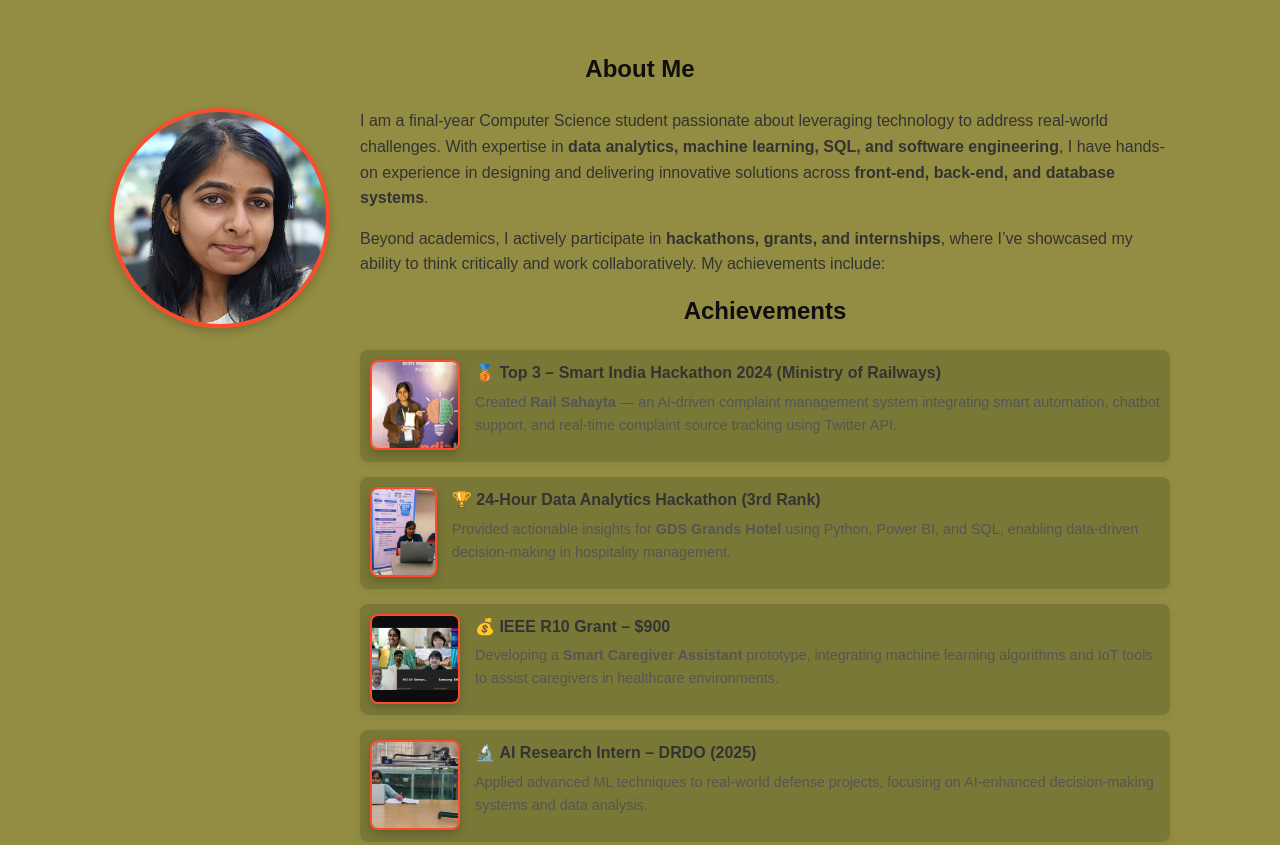
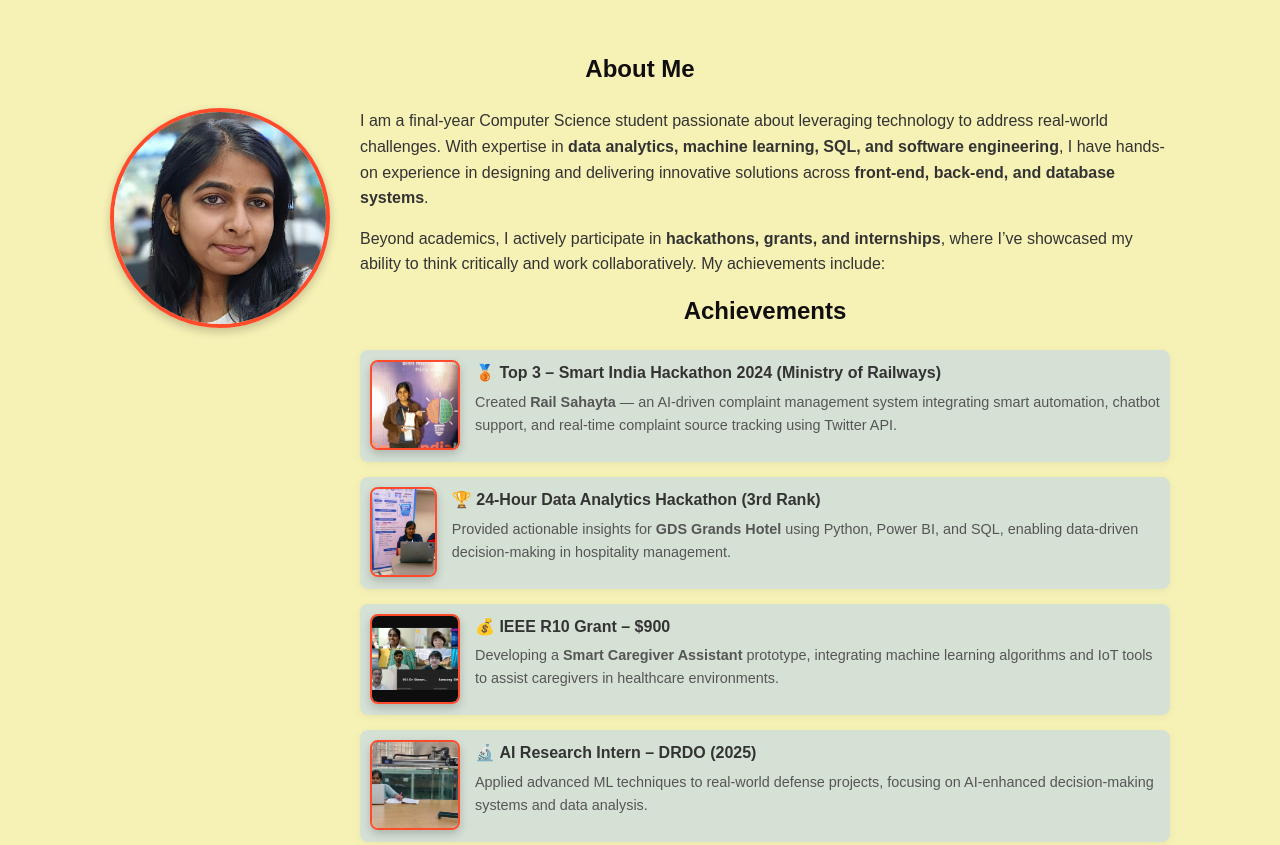
Before and after one commit to theshrutiwari/porfolio, a plain HTML site: page index.html in a window 1280 px wide. Shown: the top 845 px of the page. Drawn offline with Linux system fonts and the light colour scheme.

Commit message:
colour changes

```diff
--- a/style.css
+++ b/style.css
@@ -14,7 +14,7 @@
 body {
   color: #333;
   line-height: 1.6;
-  background: #938d43;
+  background: #f6f1b5;
 }
 
 /* Section Headings */
@@ -50,7 +50,7 @@ body {
   align-items: flex-start;
   gap: 15px;
   margin-bottom: 15px;
-  background: #7a7837;
+  background: #d6e1d6;
   padding: 10px;
   border-radius: 8px;
   box-shadow: 0 2px 8px rgba(0,0,0,0.05);
```
